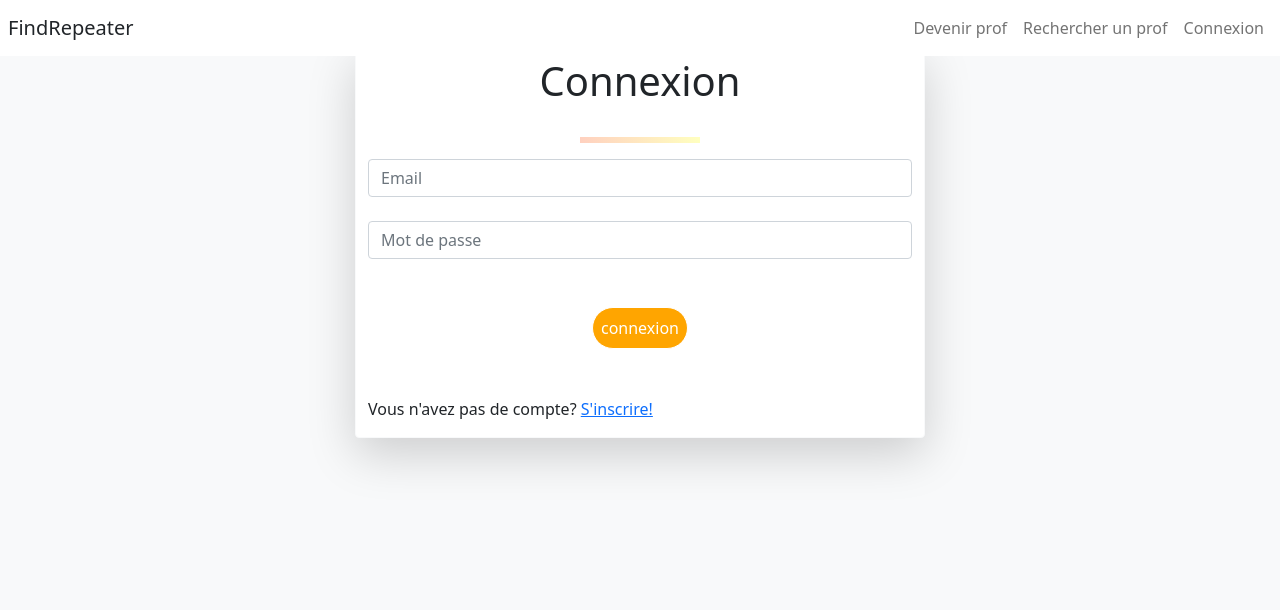
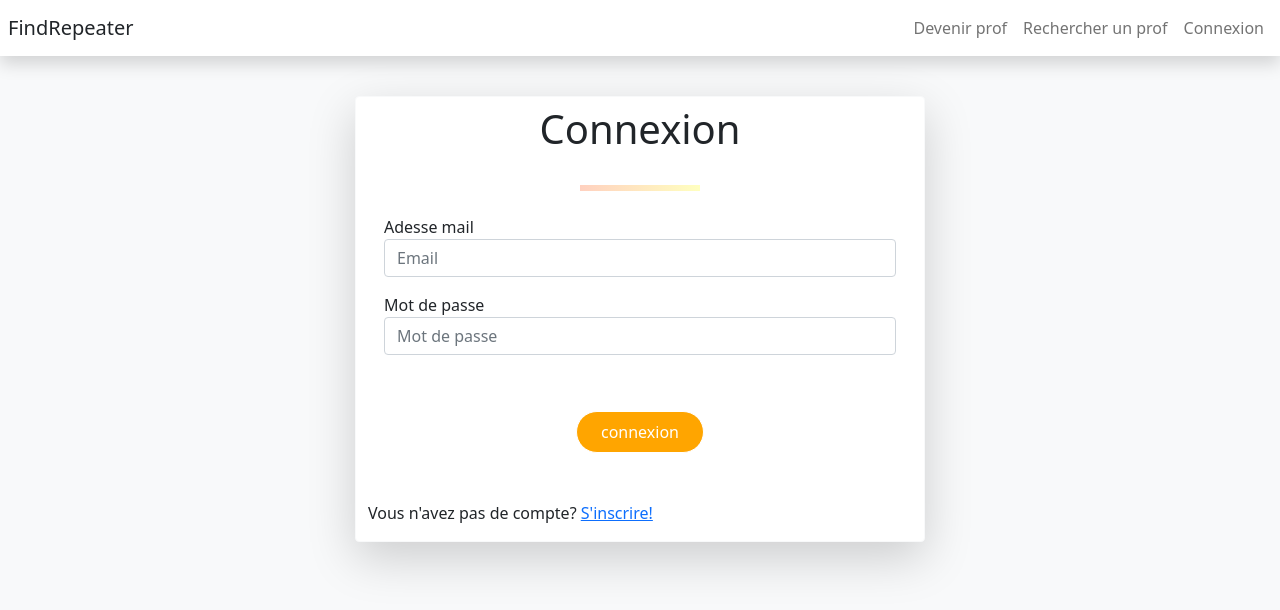
Before and after one commit to Tom-michel/FindRepeater, a Django app: page /connexionprof in a window 1280 px wide. Shown: the top 610 px of the page. Run offline with Django 4.2, Linux system fonts and the light colour scheme; some libraries are stand-ins or nearby versions.

Commit message:
ajout des attributs  name dans les formulaires et modification du style

```diff
--- a/src/core/templates/core/base.html
+++ b/src/core/templates/core/base.html
@@ -13,15 +13,15 @@
 
      <!--  ============== Navbar Start ========================-->
 
-     <nav class="navbar navbar-expand-lg navbar-light fixed-top bg-white py-2">
+     <nav class="navbar navbar-expand-lg navbar-light fixed-top bg-white shadow py-2">
         <a class="navbar-brand text-dark mx-2" href="#page-top">FindRepeater</a>
         <button class="navbar-toggler navbar-toggler-right" type="button" data-bs-toggle="collapse" data-bs-target="#navbarResponsive" aria-controls="navbarResponsive" aria-expanded="false" aria-label="Toggle navigation"><span class="navbar-toggler-icon"></span></button>
         <div class="ms-auto"></div>
         <div class="collapse navbar-collapse mx-2">
             <ul class="navbar-nav ms-auto my-2 my-lg-0 text-white ">
                 <li class="nav-item"><a class="nav-link" href=" {% url 'inscriptionprof' %} ">Devenir prof</a></li>
-                <li class="nav-item"><a class="nav-link" href="{% url 'recherche' %}">Rechercher un prof</a></li>
-                <li class="nav-item"><a class="nav-link" href="{% url 'connexionClient' %}">Connexion</a></li>
+                <li class="nav-item"><a class="nav-link" href="{% url 'connexionClient' %}">Rechercher un prof</a></li>
+                <li class="nav-item"><a class="nav-link" href="{% url 'connexionprof' %}">Connexion</a></li>
             </ul>
         </div>
     </nav>
--- a/src/core/templates/core/connexionprof.html
+++ b/src/core/templates/core/connexionprof.html
@@ -4,10 +4,11 @@
 
 {% block content %}
 <section class="py-5">
-  <div class="container">
+  <div class="py-lg-5">
+    <div class="container">
    <div class="row">
     <div class=" col-lg-6 offset-3 border border-light rounded bg-white shadow-lg">
-      <form action="#" method="post">
+      <form action="#" method="post" class="px-lg-3">
        <div class="py-2">
          <h1 class="fw-fold text-center">Connexion</h1>
        </div>
@@ -17,23 +18,25 @@
            />
          {% csrf_token %}
 
-       <div>
-         <input class="form-control" type="text" name="email" placeholder="Email" required="">
-       </div><br>
-       <em class="text-danger">{{form.email.errors}}</em>
+       <div class="py-lg-2">
+         <em class="text-danger">{{form.email.errors}}</em>
+         <label for="email">Adesse mail</label>
+         <input class="form-control" type="text" name="email" id="email" placeholder="Email" required="">
+       </div>
 
-       <div>
-         <input class="form-control" type="password" name="password" placeholder="Mot de passe" required="">
+       <div class="py-lg-2">
+        <em class="text-danger">{{form.password.errors}}</em>
+         <label for="password">Mot de passe</label>
+         <input class="form-control" type="password" name="password" id="password" placeholder="Mot de passe" required="">
        </div>
-       <em class="text-danger">{{form.password.errors}}</em>
-
        <div class="d-flex justify-content-center my-5">
-         <input class="border border-white rounded-pill py-2 px-2 text-white" type="submit" value="connexion" style="background-color: orange;">
+         <input class="border border-white rounded-pill py-2 px-4 text-white" type="submit" value="connexion" style="background-color: orange;">
        </div>
       </form>
       <p>Vous n'avez pas de compte? <a href="{% url 'inscriptionprof' %}"> S'inscrire!</a></p>
     </div>
    </div>
  </div>
+  </div>
 </section>
 {% endblock%}
```
Also changed, not shown: src/core/templates/core/connexionClient.html (+13 -9 lines), src/core/templates/core/inscriptionClient.html (+10 -10 lines), src/core/templates/core/inscriptionprof.html (+15 -14 lines).
